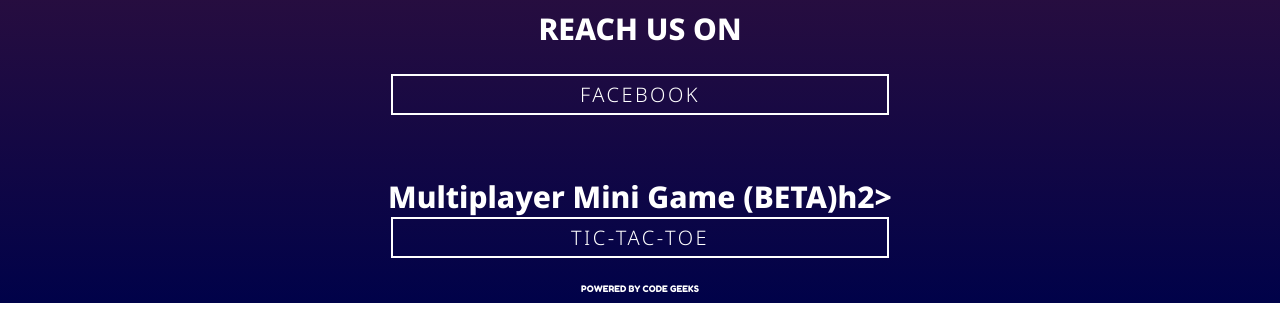
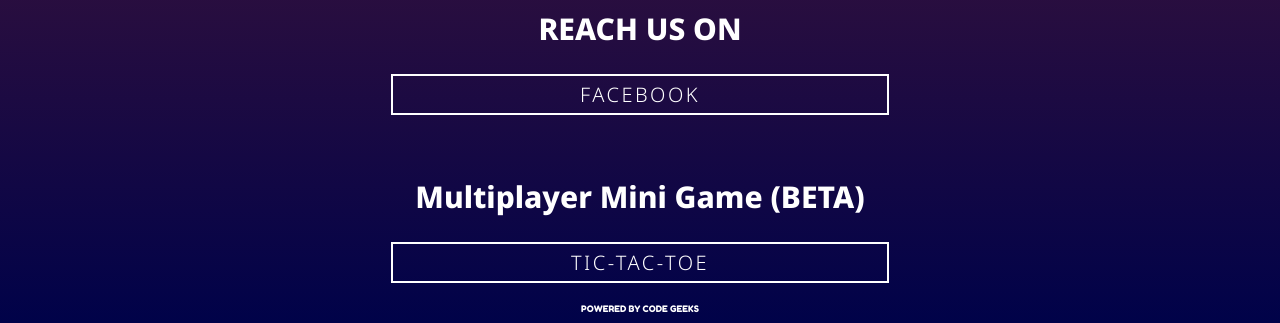
Before and after one commit to Aejeo/cg-orgfest, a plain HTML site: page index.html in a window 1280 px wide. Shown: the part 1646-1969 px from the top of the page. Drawn offline with Linux system fonts and the light colour scheme.

Commit message:
Update index.html

```diff
--- a/index.html
+++ b/index.html
@@ -25,7 +25,7 @@
             <h2>REACH US ON</h2>
             <a href="http://www.facebook.com/TheCodeGeeks">FACEBOOK</a>
             <br>
-            <h2>Multiplayer Mini Game (BETA)h2>
+            <h2>Multiplayer Mini Game (BETA)</h2>
             <a href="http://cgtictactoe.vercel.app">TIC-TAC-TOE</a>
 
         </div>
```
